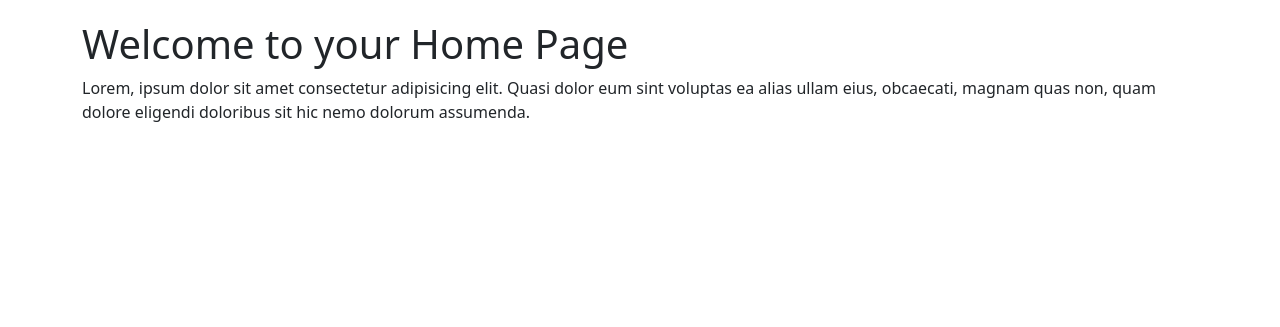
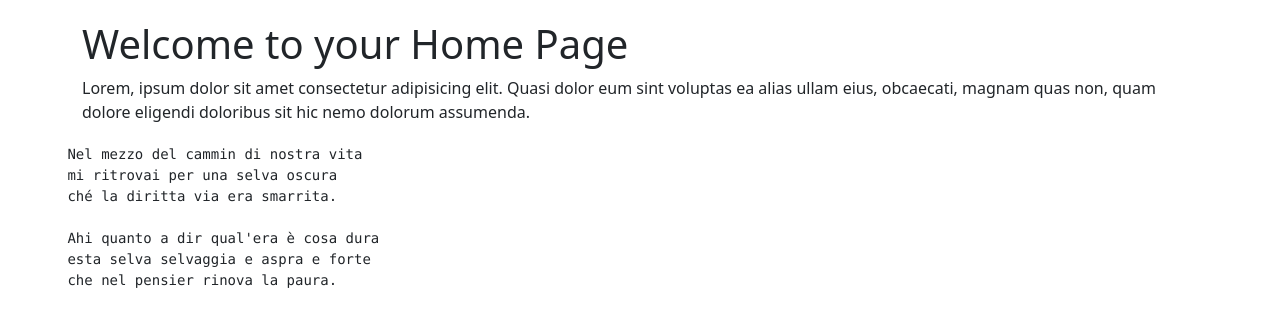
Before and after one commit to Filippo-Dembech/Render_Test, a Flask app: page / in a window 1280 px wide. Shown: the top 327 px of the page. Run offline with Flask 2, Linux system fonts and the light colour scheme.

Commit message:
change: homepage index.html change test

```diff
--- a/templates/index.html
+++ b/templates/index.html
@@ -13,4 +13,14 @@
         <p>Lorem, ipsum dolor sit amet consectetur adipisicing elit. Quasi dolor eum sint voluptas ea alias ullam eius, obcaecati, magnam quas non, quam dolore eligendi doloribus sit hic nemo dolorum assumenda.</p>
     </div>
 
+    <pre>
+        Nel mezzo del cammin di nostra vita
+        mi ritrovai per una selva oscura
+        ché la diritta via era smarrita.
+
+        Ahi quanto a dir qual'era è cosa dura
+        esta selva selvaggia e aspra e forte
+        che nel pensier rinova la paura.
+    </pre>
+
 {% endblock %}
```
